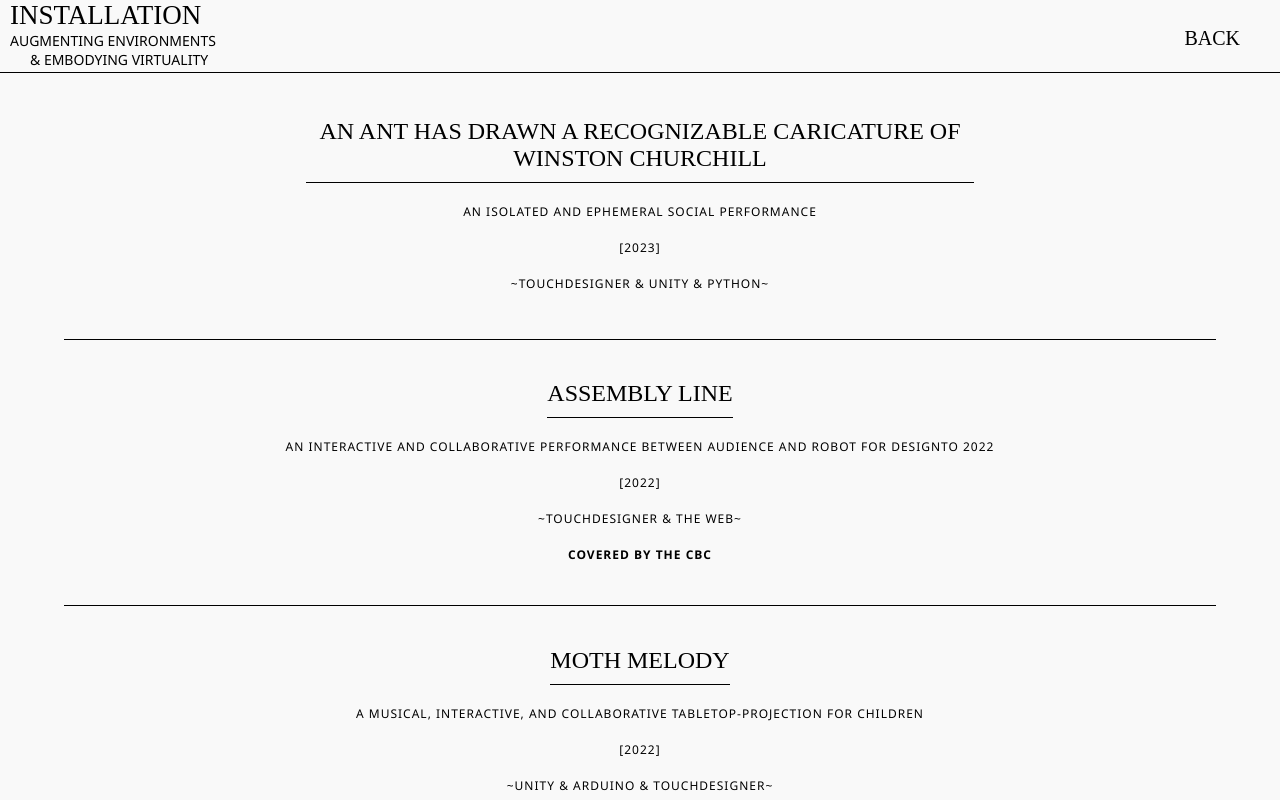
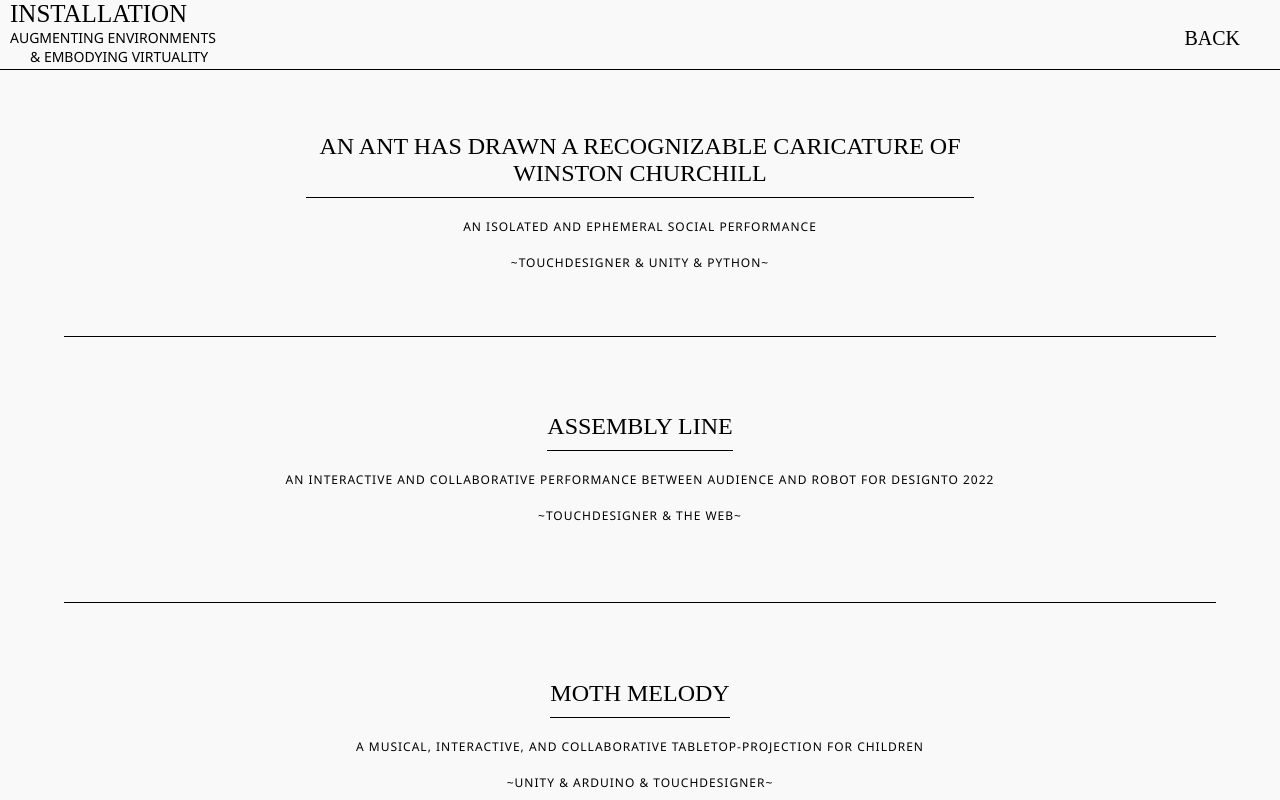
Before and after one commit to davidcrobert/Portfolio, a React (Create React App) app: page /installation in a window 1280 px wide. Shown: the top 800 px of the page. Built offline with nearby package versions, Linux system fonts and the light colour scheme.

Commit message:
Added years
Years now displayed in header and removed from project block

```diff
--- a/src/components/Category.js
+++ b/src/components/Category.js
@@ -8,7 +8,7 @@ const ProjectSection = ({ project, index, onMouseEnter, onMouseLeave }) => (
     <Link
       to={project.link}
       className={`${styles.title} ${styles.back}`}
-      onMouseEnter={() => onMouseEnter(project.title)}
+      onMouseEnter={() => onMouseEnter(project.title, project.year)}
       onMouseLeave={onMouseLeave}
     >
       {project.title}
@@ -19,16 +19,20 @@ const ProjectSection = ({ project, index, onMouseEnter, onMouseLeave }) => (
 
 const Category = ({ title, subtitle1, subtitle2, projects }) => {
   const [hoveredProject, setHoveredProject] = useState(null);
+  const [hoveredYear, setHoveredYear] = useState(null);
 
-  const handleProjectHover = (projectTitle) => {
+  const handleProjectHover = (projectTitle, projectYear) => {
     setHoveredProject(projectTitle);
+    setHoveredYear(projectYear);
   };
 
   const handleProjectLeave = () => {
     setHoveredProject(null);
+    setHoveredYear(null);
   };
 
   const headerTitle = hoveredProject ? `${title}/${hoveredProject}` : title;
+  const headerYear = hoveredYear || '';
 
   return (
     <div className={styles.category}>
@@ -36,6 +40,7 @@ const Category = ({ title, subtitle1, subtitle2, projects }) => {
         title={headerTitle}
         subtitle1={subtitle1}
         subtitle2={subtitle2}
+        year={headerYear}
         backLink="/"
       />
       <section className={styles.projectList}>
--- a/src/components/Header.js
+++ b/src/components/Header.js
@@ -2,11 +2,14 @@ import React from 'react';
 import { Link } from 'react-router-dom';
 import styles from './Header.module.css';
 
-const Header = ({ title, subtitle1, subtitle2, backLink }) => {
+const Header = ({ title, subtitle1, subtitle2, year, backLink }) => {
   return (
     <header className={styles.header}>
       <div className={styles.headerContent}>
-        <h1 className={styles.intro}>{title}</h1>
+        <h1 className={styles.intro}>
+          {title}
+          {year && <span className={styles.year}> [{year}]</span>}
+        </h1>
         <h2 className={`${styles.subtext} ${styles.intro}`}>{subtitle1}</h2>
         <h2 className={`${styles.subtext} ${styles.intro} ${styles.secondSubtext}`}>{subtitle2}</h2>
         {backLink && (
--- a/src/components/Header.module.css
+++ b/src/components/Header.module.css
@@ -9,7 +9,7 @@
 }
 
 .intro {
-  font-size: 27px;
+  font-size: 25px;
   margin-left: 10px;
   text-transform: uppercase;
   font-weight: 400;
--- a/src/pages/InstallationPage.js
+++ b/src/pages/InstallationPage.js
@@ -7,25 +7,29 @@ const InstallationPage = () => {
       id: 1,
       title: "AN ANT HAS DRAWN A RECOGNIZABLE CARICATURE OF WINSTON CHURCHILL",
       link: "/projects/an-ant",
-      description: "An isolated and ephemeral social performance<br><br>[2023]<br><br>~TouchDesigner & Unity & Python~"
+      description: "An isolated and ephemeral social performance<br><br>~TouchDesigner & Unity & Python~",
+      year: "2023"
     },
     {
       id: 2,
       title: "Assembly Line",
       link: "/projects/assembly-line",
-      description: "An interactive and collaborative performance between audience and robot for DesignTO 2022<br><br>[2022]<br><br>~TouchDesigner & The Web~<br><br><b>Covered by the CBC</b>"
+      description: "An interactive and collaborative performance between audience and robot for DesignTO 2022<br><br>~TouchDesigner & The Web~",
+      year: "2022"
     },
     {
       id: 3,
       title: "Moth Melody",
       link: "/projects/moth-melody",
-      description: "A musical, interactive, and collaborative tabletop-projection for children<br><br>[2022]<br><br>~Unity & Arduino & Touchdesigner~<br><br><b>Presented at the Ontario Science Centre</b>"
+      description: "A musical, interactive, and collaborative tabletop-projection for children<br><br>~Unity & Arduino & Touchdesigner~",
+      year: "2022"
     },
     {
       id: 4,
       title: "I'M SORRY I CAN'T HEAR YOU COULD YOU PLEASE SPEAK A LITTLE LOUDER",
       link: "/projects/i-cant-hear-you",
-      description: "A networked experience about [mis]communication<br><br>[2022]<br><br>~TouchDesigner~"
+      description: "A networked experience about [mis]communication<br><br>~TouchDesigner~",
+      year: "2022"
     }
   ];
 
--- a/src/pages/VirtualEnvironmentsPage.js
+++ b/src/pages/VirtualEnvironmentsPage.js
@@ -7,13 +7,15 @@ const VirtualEnvironmentsPage = () => {
       id: 1,
       title: "THERE ARE 600 SPHERES HERE AND NONE OF THEM WERE DESCRIBED IN THE BIBLE",
       link: "/projects/600-spheres",
-      description: "An embodied audio interaction<br><br>[2021]<br><br>~Unity~"
+      description: "An embodied audio interaction<br><br>~Unity~",
+      year: "2021"
     },
     {
       id: 2,
       title: "Augmented Symphony",
       link: "/projects/augmented-symphony",
-      description: "Research project exploring spatial and interactive audio for audience experience<br><br>[2021]<br><br>~Unity~<br><br><b>Presented at EVA London 2022</b>"
+      description: "Research project exploring spatial and interactive audio for audience experience<br><br>~Unity~",
+      year: "2021"
     }
     // Add more projects here as needed
   ];
--- a/src/pages/WebPage.js
+++ b/src/pages/WebPage.js
@@ -7,13 +7,15 @@ const WebPage = () => {
       id: 1,
       title: "ScavengeAR_",
       link: "/projects/scavenge-ar",
-      description: "Helping small businesses enter the Metaverse<br><br>[2022]<br><br>~Three.js, React, Node.js, Socket.io, MongoDB~"
+      description: "Helping small businesses enter the Metaverse<br><br>~Three.js, React, Node.js, Socket.io, MongoDB~",
+      year: "2022"
     },
     {
       id: 2,
       title: "I Asked My Reflection Its Name Again",
       link: "/projects/i-asked-my-reflection",
-      description: "Dancing with yourself<br><br>[2020]<br><br>~JavaScript~"
+      description: "Dancing with yourself<br><br>~JavaScript~",
+      year: "2020"
     }
   ];
 
```
